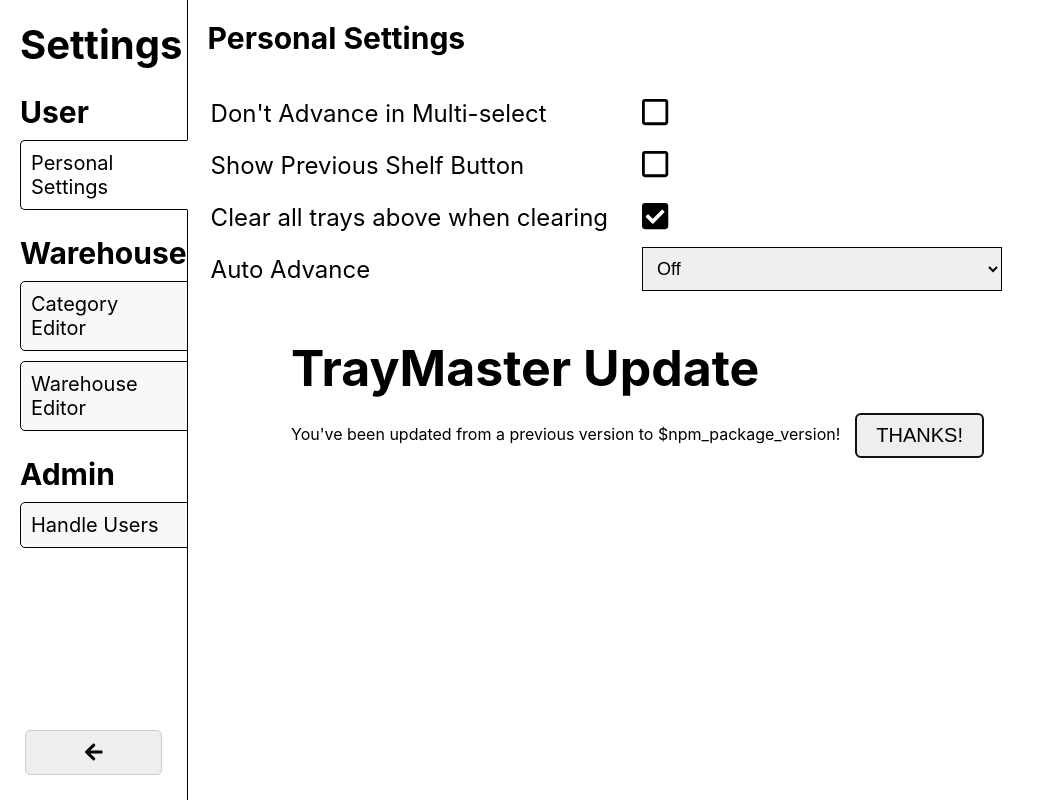
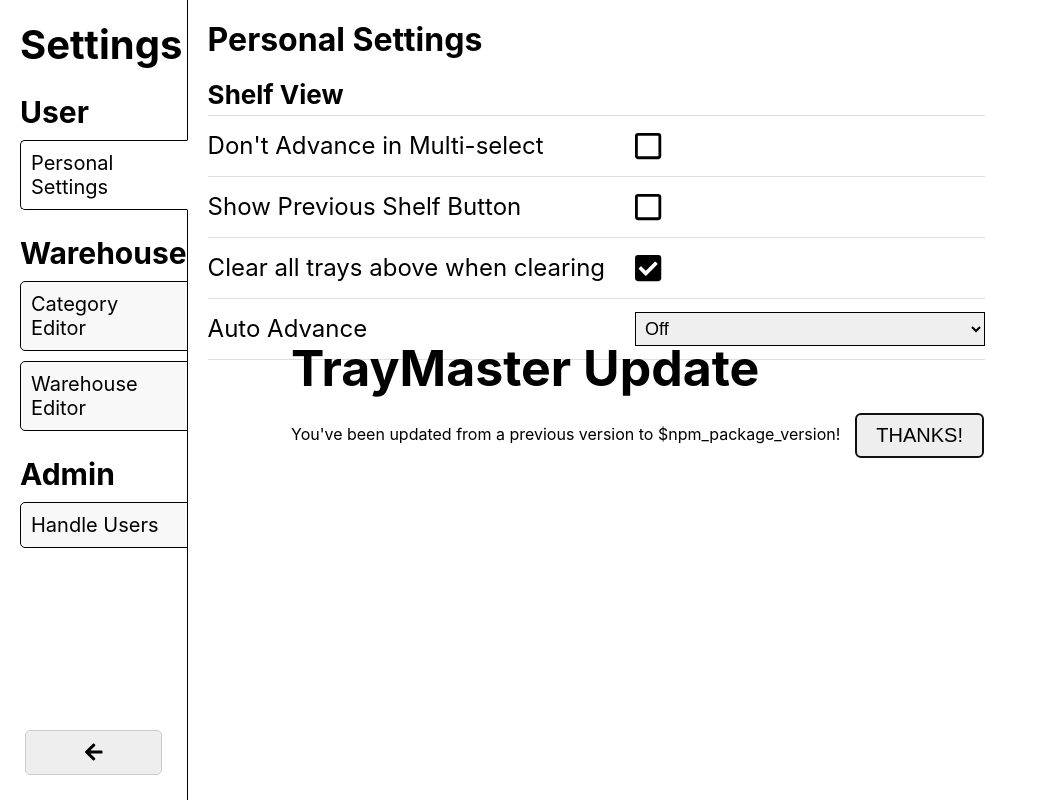
Before and after one commit to Kacper-Lubisz/TrayMaster, a React (Create React App) app: page /settings in a window 1280 px wide. Shown: the whole page, without its empty margins (0-1045 px from the left). Built offline with nearby package versions, Linux system fonts and the light colour scheme.

Commit message:
Finish styling User Settings

```diff
--- a/src/components/UserSettings.tsx
+++ b/src/components/UserSettings.tsx
@@ -48,7 +48,8 @@ export class UserSettings extends React.Component<UserSettingsProps, any> {
         ];
         return <div id="user-settings">
             <h3>Personal Settings</h3>
-            <table id="user-settings-table">
+            <h4>Shelf View</h4>
+            <table>
                 {settingsList.map((setting, index) =>
                     <SettingsComponent
                         key={index}
--- a/src/components/styles/_settingscomponent.scss
+++ b/src/components/styles/_settingscomponent.scss
@@ -1,16 +1,18 @@
 .settings-component {
-  font-size: 24px;
-  height: 50px;
 
-  &:not(:last-child) {
-    border-bottom: 1px solid #eeeeee;
+  &:last-child td {
+    border-bottom: 1px solid #dddddd;
   }
 
   td {
     vertical-align: middle;
+    border-top: 1px solid #dddddd;
+    padding: 10px 0;
 
     label {
       padding-right: 30px;
+      line-height: 40px;
+      font-size: 24px;
     }
 
     input {
@@ -25,7 +27,8 @@
 
     select {
       font-size: 18px;
-      padding: 10px;
+      line-height: 18px;
+      padding: 5px;
       border: 1px solid #000000;
     }
   }
--- a/src/components/styles/_usersettings.scss
+++ b/src/components/styles/_usersettings.scss
@@ -1,6 +1,16 @@
 #user-settings {
   h3 {
-    font-size: 30px;
-    margin-top: 0;
+    font-size: 32px;
+    margin: 0;
+  }
+
+  h4 {
+    font-size: 26px;
+    margin: 20px 0 5px 0;
+    width: 100%;
+  }
+
+  table {
+    border-collapse: collapse;
   }
 }
```
